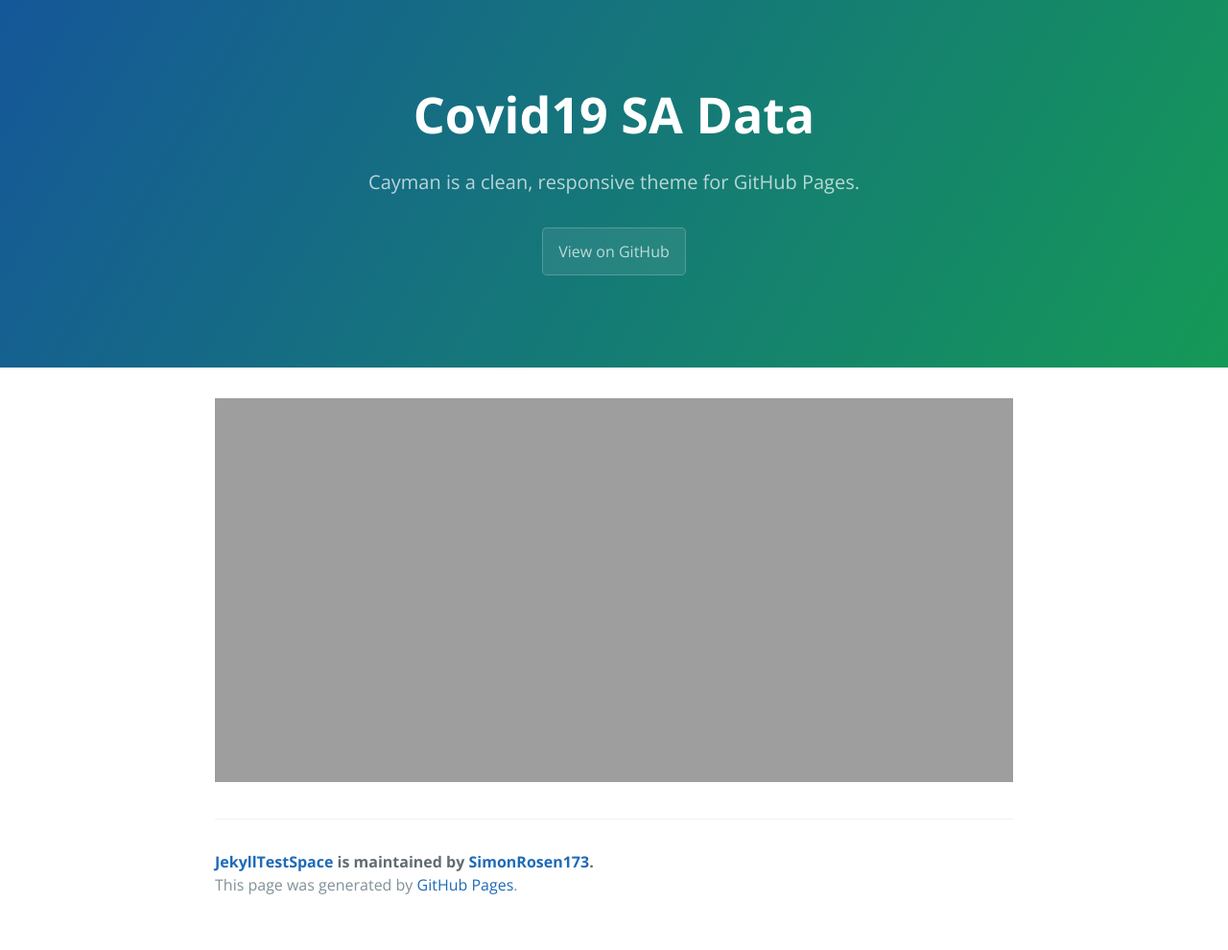
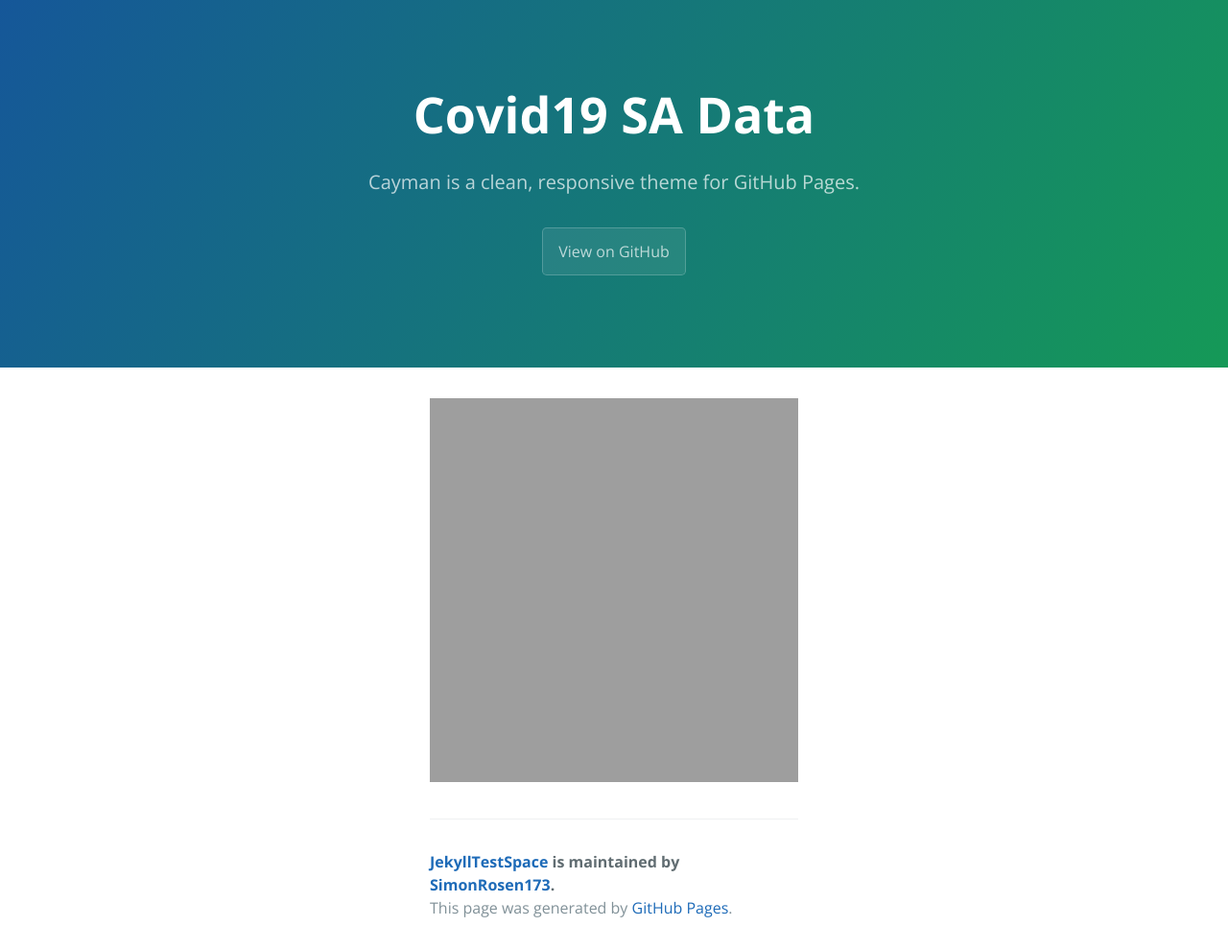
Before and after one commit to SimonRosen173/JekyllTestSpace, a Jekyll site: the page built from index.md, in a window 1280 px wide. Shown: the whole page at 96% size. Built offline with Jekyll 4.4.1, drawn with Linux system fonts in a browser that asks for light colours; before the commit the page ends 966 px from its top, so only the background shows below that.

Commit message:
Test to see if github pages uses defined scss

```diff
--- a/_sass/jekyll-theme-cayman.scss
+++ b/_sass/jekyll-theme-cayman.scss
@@ -168,7 +168,7 @@ a {
 
   @include large {
     max-width: 64rem;
-    padding: 2rem 6rem;
+    padding: 2rem 20rem; // was 6
     margin: 0 auto;
     font-size: 1.1rem;
   }
```
